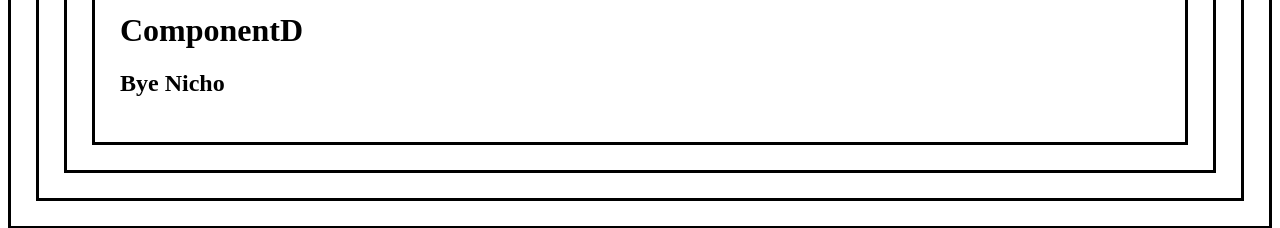
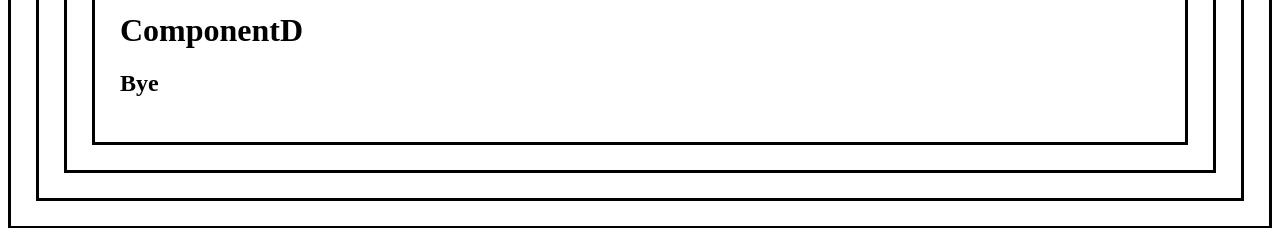
Before and after one commit to nicholasreinaldo/my-react-app, a React (Vite) app: page / in a window 1280 px wide. Shown: the part 416-644 px from the top of the page. Built offline with nearby package versions, Linux system fonts and the light colour scheme.

Commit message:
Jun 9, 2024, 6:50 PM

```diff
--- a/src/ComponentB.jsx
+++ b/src/ComponentB.jsx
@@ -1,10 +1,10 @@
 import ComponentC from './ComponentC'
 
-function ComponentB(props) {
+function ComponentB() {
   return (
     <div className="box">
       <h1>ComponentB</h1>
-      <ComponentC user={props.user} />
+      <ComponentC />
     </div>
   )
 }
--- a/src/ComponentC.jsx
+++ b/src/ComponentC.jsx
@@ -1,10 +1,10 @@
 import ComponentD from './ComponentD'
 
-function ComponentC(props) {
+function ComponentC() {
   return (
     <div className="box">
       <h1>ComponentC</h1>
-      <ComponentD user={props.user} />
+      <ComponentD />
     </div>
   )
 }
--- a/src/ComponentD.jsx
+++ b/src/ComponentD.jsx
@@ -1,8 +1,8 @@
-function ComponentD(props) {
+function ComponentD() {
   return (
     <div className="box">
       <h1>ComponentD</h1>
-      <h2>{`Bye ${props.user}`}</h2>
+      <h2>{`Bye`}</h2>
     </div>
   )
 }
```
